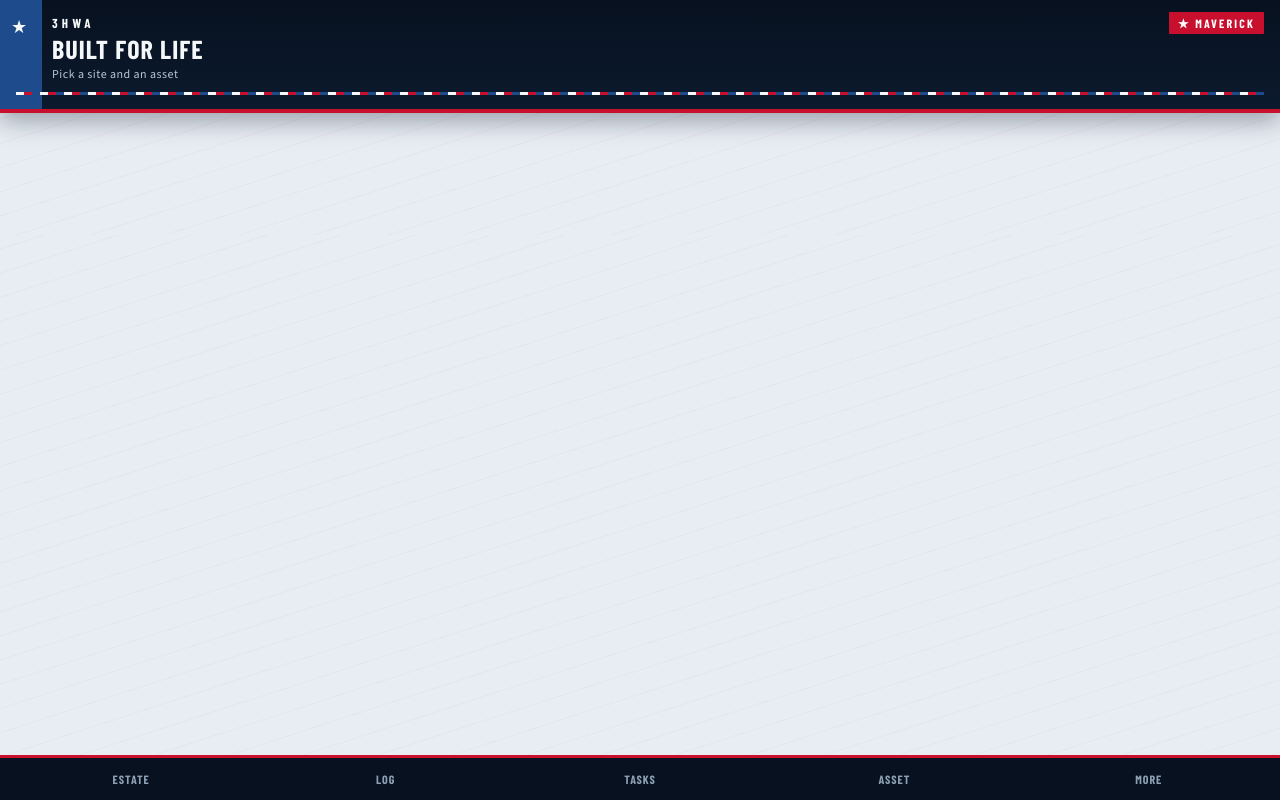
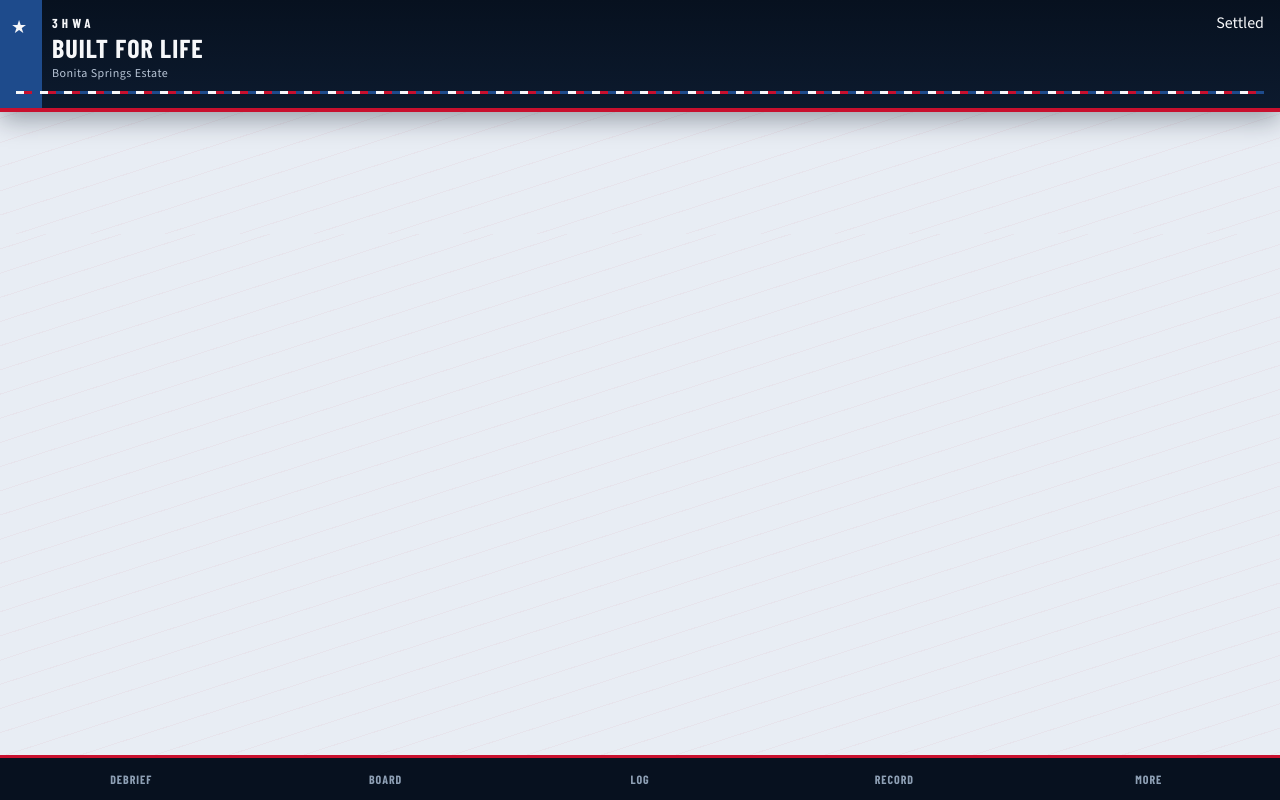
Before and after one commit to Millertimefit/z930m-pm, a website: page index.html in a window 1280 px wide. Drawn offline with nearby package versions, Linux system fonts and the light colour scheme; a web font is replaced by a local one.

Commit message:
Calm debrief home, board search, and CRM record chrome

```diff
--- a/index.html
+++ b/index.html
@@ -3,7 +3,7 @@
 <head>
   <meta charset="UTF-8" />
   <meta name="viewport" content="width=device-width, initial-scale=1, viewport-fit=cover" />
-  <meta name="theme-color" content="#07111f" />
+  <meta name="theme-color" content="#F3EEE4" />
   <meta name="apple-mobile-web-app-capable" content="yes" />
   <title>Built For Life</title>
   <link rel="manifest" href="manifest.json" />
@@ -15,19 +15,19 @@
   <header class="app">
     <div class="name-tape">
       <p class="kicker" id="hdr-kicker">3HWA</p>
-      <span class="patch">★ MAVERICK</span>
+      <span class="status-chip" id="hdr-chip">Settled</span>
     </div>
     <h1 id="hdr-name">Built For Life</h1>
-    <p class="hours" id="hdr-hours">Pick a site and an asset</p>
+    <p class="hours" id="hdr-hours">Bonita Springs Estate</p>
   </header>
 
   <main id="app"></main>
 
   <nav class="nav" id="nav">
-    <button type="button" data-view="home">Estate</button>
+    <button type="button" data-view="home">Debrief</button>
+    <button type="button" data-view="board">Board</button>
     <button type="button" data-view="event">Log</button>
-    <button type="button" data-view="tasks">Tasks</button>
-    <button type="button" data-view="add">Asset</button>
+    <button type="button" data-view="record">Record</button>
     <button type="button" data-view="more">More</button>
   </nav>
 
--- a/sw.js
+++ b/sw.js
@@ -1,4 +1,4 @@
-const CACHE = "hwa-estate-v4";
+const CACHE = "hwa-estate-v5";
 const FILES = ["./index.html", "./style.css", "./app.js", "./schedule.js", "./catalog.js", "./manifest.json", "./icon.svg"];
 
 self.addEventListener("install", (e) => {
```
Also changed, not shown: README.md, manifest.json.
